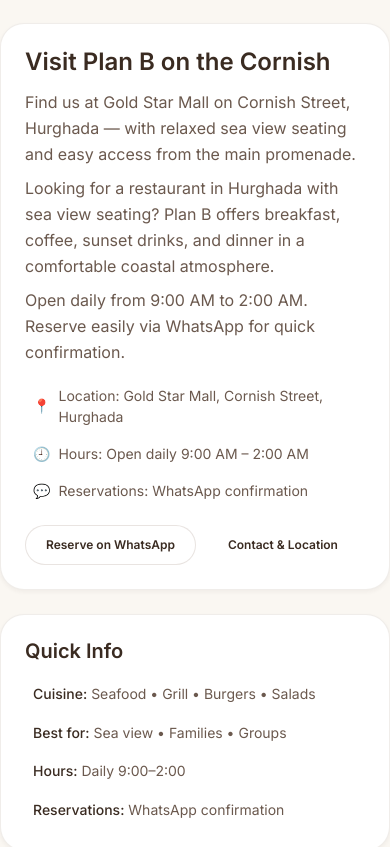
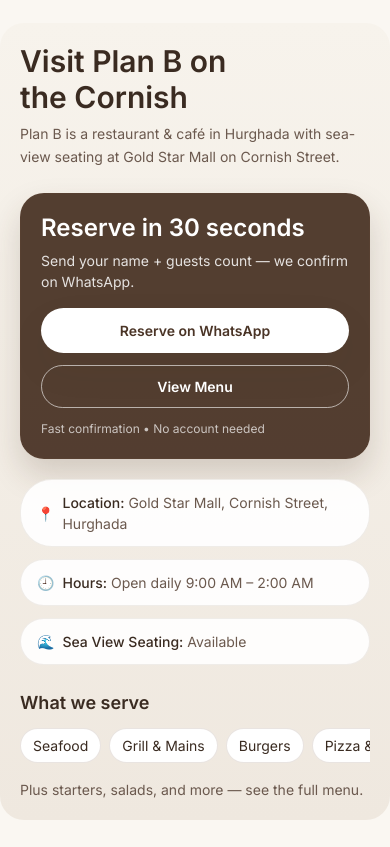
Before and after one commit to markalonso/Plan-B-Restaurant, a React (Vite) app: page / in a window 390 px wide. Shown: the part 4380-5227 px from the top of the page. Built offline with nearby package versions, Linux system fonts and the light colour scheme; no server answers; the database is empty.

Commit message:
Redesign visit section into reservation-first unified layout

```diff
--- a/src/pages/Home.jsx
+++ b/src/pages/Home.jsx
@@ -209,6 +209,7 @@
   const { startLoading, stopLoading } = useGlobalLoading();
   const reducedMotion = prefersReducedMotion();
   const reviewPages = Math.max(1, reviewItems.length - reviewCardsPerView + 1);
+  const reserveWhatsAppLink = `https://wa.me/201005260787?text=${encodeURIComponent("Hi Plan B, I'd like to reserve a table. Name: __, Guests: __, Time: __")}`;
 
   // Load gallery images from Supabase
   useEffect(() => {
@@ -747,55 +748,108 @@
       </section>
 
       <Section className="pb-8 pt-12 md:pb-10 md:pt-14">
-        <div className="mx-auto grid max-w-6xl items-stretch gap-6 lg:grid-cols-2">
+        <div className="mx-auto max-w-6xl rounded-3xl bg-[linear-gradient(180deg,#f7f3ec_0%,#efe8df_100%)] p-5 md:p-7">
+          <h2 className="text-balance text-3xl font-semibold text-text-primary md:text-4xl">Visit Plan B on the Cornish</h2>
+          <p className="mt-2 max-w-3xl text-sm leading-relaxed text-text-secondary md:text-base">
+            Plan B is a restaurant &amp; café in Hurghada with sea-view seating at Gold Star Mall on Cornish Street.
+          </p>
+
           <motion.div
-            className="flex h-full flex-col rounded-3xl border border-coffee/10 bg-white p-6 shadow-sm transition-shadow duration-200 hover:shadow-md md:p-7"
-            initial={{ opacity: 0, y: 14 }}
-            whileInView={{ opacity: 1, y: 0 }}
-            viewport={{ once: true, amount: 0.25 }}
-            transition={{ duration: 0.2, ease: "easeOut" }}
+            className="mt-6 rounded-3xl border border-coffee/15 bg-coffee-dark/95 p-5 text-white shadow-[0_16px_32px_rgba(64,44,30,0.18)] md:p-6"
+            initial={reducedMotion ? false : { opacity: 0, y: 12, scale: 0.98 }}
+            whileInView={reducedMotion ? {} : { opacity: 1, y: 0, scale: 1 }}
+            viewport={{ once: true, amount: 0.35 }}
+            transition={{ duration: 0.22, ease: "easeOut" }}
           >
-            <h3 className="text-2xl font-semibold text-text-primary md:text-3xl">Visit Plan B on the Cornish</h3>
-            <div className="mt-3 space-y-2 text-text-secondary leading-relaxed">
-              <p>Find us at Gold Star Mall on Cornish Street, Hurghada — with relaxed sea view seating and easy access from the main promenade.</p>
-              <p>Looking for a restaurant in Hurghada with sea view seating? Plan B offers breakfast, coffee, sunset drinks, and dinner in a comfortable coastal atmosphere.</p>
-              <p>Open daily from 9:00 AM to 2:00 AM. Reserve easily via WhatsApp for quick confirmation.</p>
-            </div>
-            <div className="mt-4 space-y-2 text-sm text-text-secondary">
-              <a href="https://www.google.com/maps/place/Plan+B+Caf%C3%A9+%26+Restaurant/@27.2585772,33.823205,17z/data=!4m8!3m7!1s0x14528756b4e5a9a7:0x4f65db9fe1cfb206!8m2!3d27.2585725!4d33.8257799!9m1!1b1!16s%2Fg%2F11yy_zfvpv?entry=ttu&g_ep=EgoyMDI2MDIxOC4wIKXMDSoASAFQAw%3D%3D" target="_blank" rel="noopener noreferrer" className="flex items-center gap-2 rounded-xl px-2 py-1 transition-colors hover:bg-surface-muted/70"><span aria-hidden="true">📍</span> Location: Gold Star Mall, Cornish Street, Hurghada</a>
-              <p className="flex items-center gap-2 rounded-xl px-2 py-1 transition-colors hover:bg-surface-muted/70"><span aria-hidden="true">🕘</span> Hours: Open daily 9:00 AM – 2:00 AM</p>
-              <p className="flex items-center gap-2 rounded-xl px-2 py-1 transition-colors hover:bg-surface-muted/70"><span aria-hidden="true">💬</span> Reservations: WhatsApp confirmation</p>
-            </div>
-            <div className="mt-5 flex flex-wrap gap-3">
-              <Button onClick={() => navigate("/booking")} variant="secondary" size="sm">
+            <h3 className="text-2xl font-semibold">Reserve in 30 seconds</h3>
+            <p className="mt-2 text-sm text-white/85 md:text-base">Send your name + guests count — we confirm on WhatsApp.</p>
+            <div className="mt-4 flex flex-col gap-3 sm:flex-row">
+              <a
+                href={reserveWhatsAppLink}
+                target="_blank"
+                rel="noopener noreferrer"
+                className="inline-flex w-full items-center justify-center rounded-ui-default bg-white px-6 py-3 text-sm font-semibold text-coffee-dark shadow-soft transition-transform duration-200 hover:-translate-y-0.5 sm:w-auto"
+              >
                 Reserve on WhatsApp
-              </Button>
-              <Button onClick={() => navigate("/contact")} variant="ghost" size="sm">
-                Contact &amp; Location
+              </a>
+              <Button
+                onClick={() => navigate("/menu")}
+                variant="ghost-light"
+                className="w-full border-white/60 sm:w-auto"
+              >
+                View Menu
               </Button>
             </div>
+            <p className="mt-3 text-xs text-white/70">Fast confirmation • No account needed</p>
           </motion.div>
+
           <motion.div
-            className="flex h-full flex-col rounded-3xl border border-coffee/10 bg-white p-6 shadow-sm transition-shadow duration-200 hover:shadow-md md:p-7"
-            initial={{ opacity: 0, y: 14 }}
-            whileInView={{ opacity: 1, y: 0 }}
-            viewport={{ once: true, amount: 0.25 }}
-            transition={{ duration: 0.2, ease: "easeOut", delay: 0.05 }}
+            className="mt-5 grid gap-3 md:grid-cols-3"
+            initial={reducedMotion ? false : "hidden"}
+            whileInView={reducedMotion ? {} : "visible"}
+            viewport={{ once: true, amount: 0.2 }}
+            variants={{
+              hidden: {},
+              visible: { transition: { staggerChildren: 0.1 } }
+            }}
           >
-            <h3 className="text-xl font-semibold text-text-primary">Quick Info</h3>
-            <ul className="mt-4 space-y-2 text-sm leading-relaxed text-text-secondary md:text-[15px]">
+            {[
+              {
+                label: "Location",
+                value: "Gold Star Mall, Cornish Street, Hurghada",
+                icon: "📍",
+                href: "https://www.google.com/maps/place/Plan+B+Caf%C3%A9+%26+Restaurant/@27.2585772,33.823205,17z/data=!4m8!3m7!1s0x14528756b4e5a9a7:0x4f65db9fe1cfb206!8m2!3d27.2585725!4d33.8257799!9m1!1b1!16s%2Fg%2F11yy_zfvpv?entry=ttu&g_ep=EgoyMDI2MDIxOC4wIKXMDSoASAFQAw%3D%3D"
+              },
+              { label: "Hours", value: "Open daily 9:00 AM – 2:00 AM", icon: "🕘" },
+              { label: "Sea View Seating", value: "Available", icon: "🌊" }
+            ].map((item) => (
+              <motion.div
+                key={item.label}
+                variants={{ hidden: { opacity: 0, y: reducedMotion ? 0 : 10 }, visible: { opacity: 1, y: 0 } }}
+                transition={{ duration: 0.18 }}
+              >
+                {item.href ? (
+                  <a
+                    href={item.href}
+                    target="_blank"
+                    rel="noopener noreferrer"
+                    className="flex h-full items-center gap-2 rounded-2xl border border-coffee/10 bg-white/90 px-4 py-3 text-sm text-text-secondary transition-colors hover:bg-white"
+                  >
+                    <span aria-hidden="true">{item.icon}</span>
+                    <span><span className="font-medium text-text-primary">{item.label}:</span> {item.value}</span>
+                  </a>
+                ) : (
+                  <div className="flex h-full items-center gap-2 rounded-2xl border border-coffee/10 bg-white/90 px-4 py-3 text-sm text-text-secondary transition-colors hover:bg-white">
+                    <span aria-hidden="true">{item.icon}</span>
+                    <span><span className="font-medium text-text-primary">{item.label}:</span> {item.value}</span>
+                  </div>
+                )}
+              </motion.div>
+            ))}
+          </motion.div>
+
+          <div className="mt-6">
+            <h3 className="text-lg font-semibold text-text-primary">What we serve</h3>
+            <div className="mt-3 flex gap-2 overflow-x-auto pb-1">
               {[
-                ["Cuisine", "Seafood • Grill • Burgers • Salads"],
-                ["Best for", "Sea view • Families • Groups"],
-                ["Hours", "Daily 9:00–2:00"],
-                ["Reservations", "WhatsApp confirmation"]
-              ].map(([label, value]) => (
-                <li key={label} className="rounded-xl px-2 py-1 transition-colors hover:bg-surface-muted/70">
-                  <span className="font-medium text-text-primary">{label}:</span> {value}
-                </li>
+                "Seafood",
+                "Grill & Mains",
+                "Burgers",
+                "Pizza & Pasta",
+                "Coffee & Hot Drinks",
+                "Cocktails",
+                "Desserts"
+              ].map((chip) => (
+                <span
+                  key={chip}
+                  className="whitespace-nowrap rounded-full border border-coffee/15 bg-white px-3 py-1.5 text-sm text-text-primary"
+                >
+                  {chip}
+                </span>
               ))}
-            </ul>
-          </motion.div>
+            </div>
+            <p className="mt-3 text-sm text-text-secondary">Plus starters, salads, and more — see the full menu.</p>
+          </div>
         </div>
       </Section>
 
```
